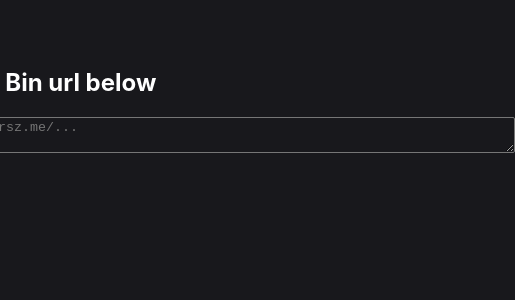
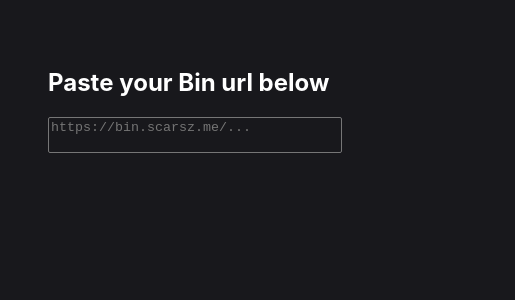
Before and after one commit to DiscordSRV/Website, a Next.js app: page /bin in a window 390 px wide. Shown: the top 300 px of the page, 515 px wide, since content can reach past the window. Built offline with nearby package versions, Linux system fonts and the light colour scheme.

Commit message:
Bin page: fix mobile style, disable resize

```diff
--- a/app/bin/component.jsx
+++ b/app/bin/component.jsx
@@ -13,11 +13,11 @@ export default function Page() {
     }
 
     return (
-        <div style={{display: "flex", justifyContent: "center", marginTop: "3rem", width: "100%"}}>
-            <div style={{display: "flex", flexDirection: "column"}}>
+        <div style={{display: "flex", justifyContent: "center", margin: "3rem"}}>
+            <div style={{display: "flex", flexDirection: "column", maxWidth: "40rem", width: "100%"}}>
                 <h2>Paste your Bin url below</h2>
                 <textarea
-                    style={{width: "40rem", backgroundColor: "transparent", borderRadius: "2px", color: "white"}}
+                    style={{width: "100%", backgroundColor: "transparent", borderRadius: "2px", color: "white", resize: "none"}}
                     placeholder="https://bin.scarsz.me/..."
                     onChange={event => checkUrl(event.target.value)}
                 />
```
